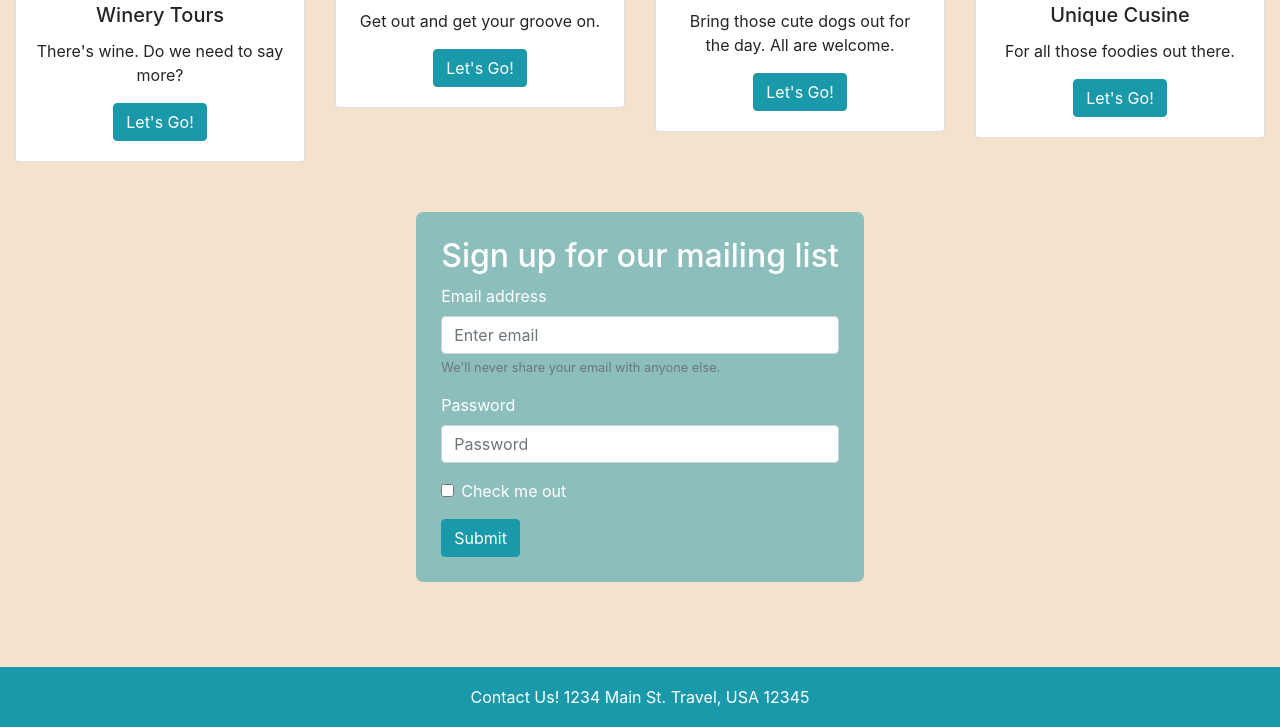
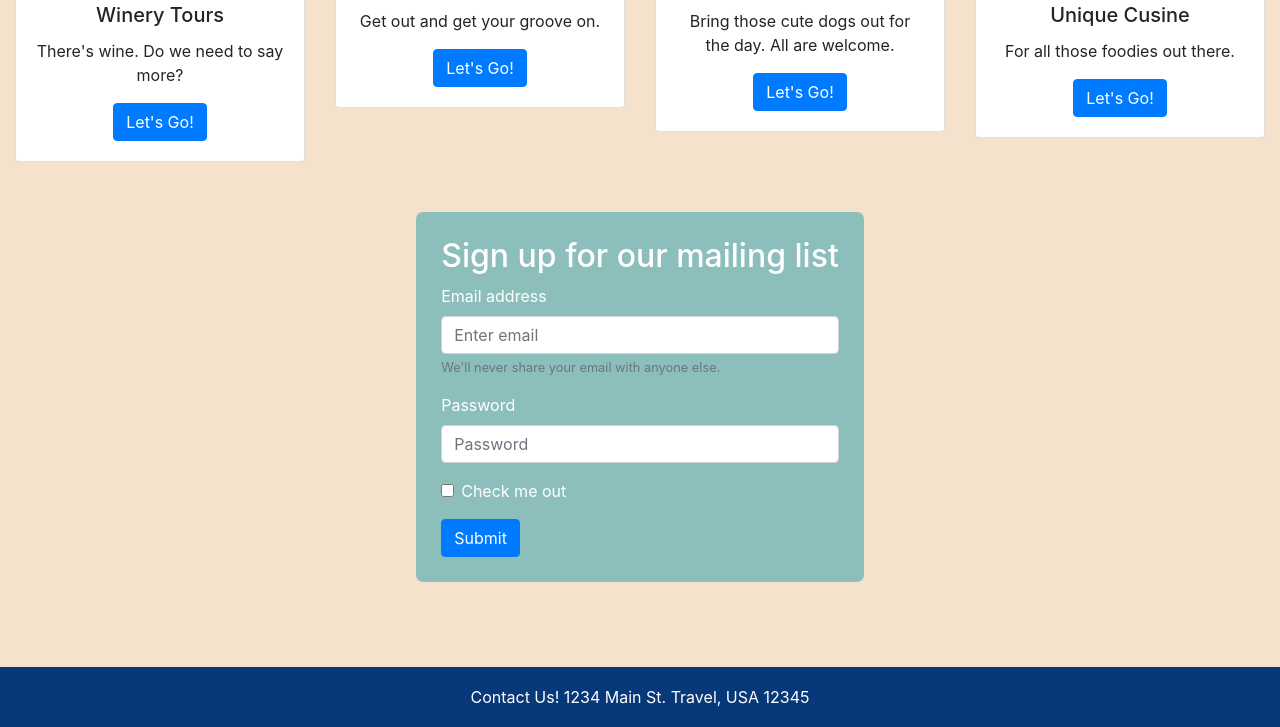
Before and after one commit to AllisonFreier/HW_20, a plain HTML site: page index.html in a window 1280 px wide. Shown: the part 958-1685 px from the top of the page. Drawn offline with nearby package versions, Linux system fonts and the light colour scheme.

Commit message:
Color Change
Header, buttons, footer to dark blue

```diff
--- a/css/index.css
+++ b/css/index.css
@@ -3,7 +3,7 @@ footer {
   width: 100%;
   height: 60px;
   line-height: 60px;
-  background-color:rgb(26, 153, 170);
+  background-color:rgb(7, 56, 121);
   margin-top: 50px;
   text-align: center;
   color: white;
@@ -28,7 +28,7 @@ footer {
 }
 
 .jumbotron{
-  background-color: rgb(26, 153, 170);
+  background-color: rgb(7, 56, 121);
 }
 .display-4{
   color: #FFFFFF;
@@ -43,6 +43,6 @@ body{
 }
 
 .btn-primary{
-  background-color: rgb(26, 153, 170);
-  border-color: rgb(26, 153, 170);
+  background-color: rgb(7, 56, 121)
+  border-color: rgb(7, 56, 121);
 }
```
